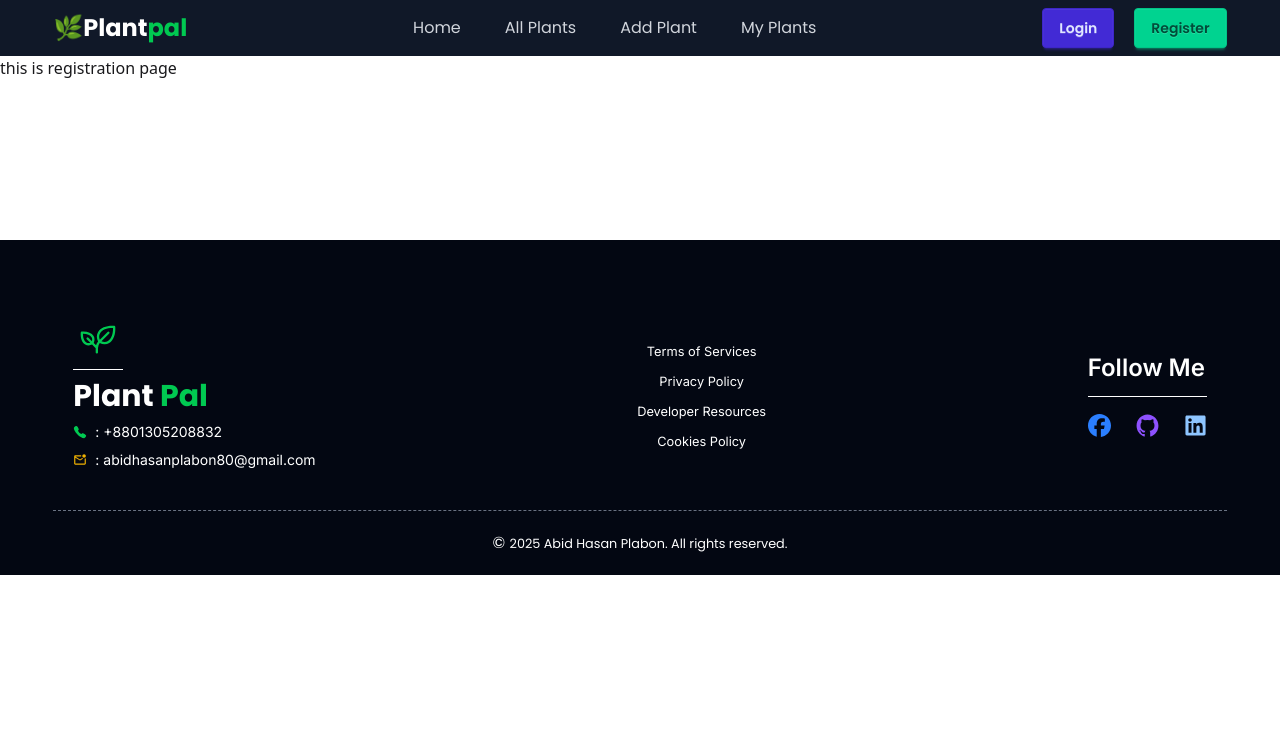
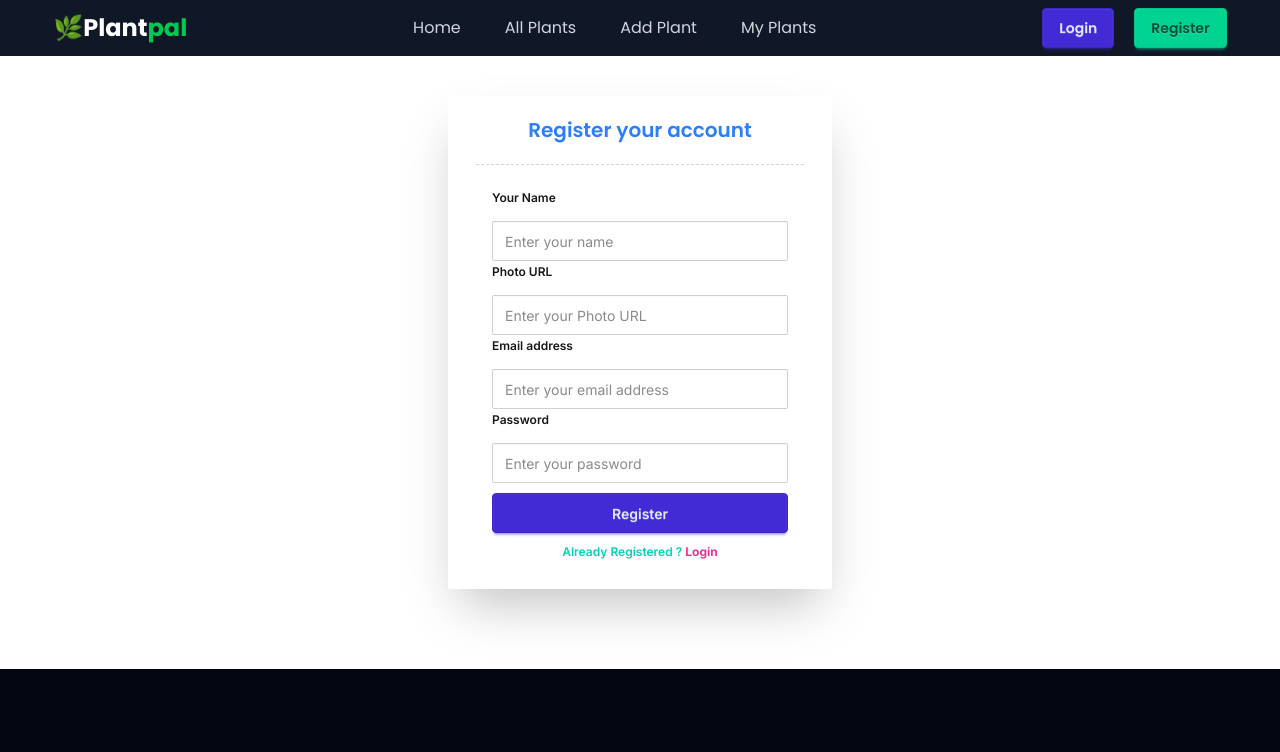
Before and after one commit to DevAbidHasan/B11-A10-Plantpal-client, a React (Vite) app: page /auth/registration in a window 1280 px wide. Shown: the top 752 px of the page. Built offline with nearby package versions, Linux system fonts and the light colour scheme.

Commit message:
added login and registration route and form

```diff
--- a/src/Pages/Login.jsx
+++ b/src/Pages/Login.jsx
@@ -1,10 +1,107 @@
-import React from 'react';
+import React  from 'react';
+import { FcGoogle } from "react-icons/fc";
+import { Helmet } from 'react-helmet';
+import { Link } from 'react-router';
 
 const Login = () => {
+//     const {login}=useContext(AuthContext);
+
+
+
+//     const handleLogin=(e)=>{
+//         e.preventDefault();
+//         const email=e.target.email.value;
+//         const password=e.target.password.value;
+//         // console.log(email, password);
+//         login(email,password)
+//         .then((result)=>{
+//             swal({
+//             title: "Congratulations",
+//             text: "Login successful !!!",
+//             icon: "success",
+//             button: "OK",
+//             });
+//             navigate(`${location.state? location.state : "/"}`);
+//         })
+//         .catch((error)=>{
+//             swal({
+//             title: "Error",
+//             text: "Login failed, Try again !!!",
+//             icon: "error",
+//             button: "OK",
+//             });
+
+//         });
+//     }
+
+//     const handleGoogleLogin = async (e) => {
+//     e.preventDefault();
+
+//     try {
+//         // Optional: Sign out first to clear any saved Firebase session
+//         await signOut(auth);
+
+//         // Create Google provider and force account chooser
+//         const provider = new GoogleAuthProvider();
+//         provider.setCustomParameters({
+//             prompt: 'select_account' // Always ask which account to use
+//         });
+
+//         // Sign in with Google popup
+//         const result = await signInWithPopup(auth, provider);
+
+//         swal({
+//             title: "Congratulations",
+//             text: "Login successful !!!",
+//             icon: "success",
+//             button: "OK",
+//         });
+//         // console.log(result);
+
+//         navigate(`${location.state? location.state : "/"}`);
+
+//     } catch (error) {
+//         // console.error("Google login error:", error);
+//         swal({
+//             title: "Error",
+//             text: "Login failed, Try again !!!",
+//             icon: "error",
+//             button: "OK",
+//         });
+//     }
+// };
+
+
     return (
-        <div>
-            <h2>this is login page</h2>
-        </div>
+         <div className="card mt-10 -mb-20 mx-2 bg-base-100 sm:mx-auto w-full rounded-xs max-w-sm shrink-0 shadow-2xl">
+            <Helmet>
+                <title>
+                    PlantPal || Login
+                </title>
+            </Helmet>
+                        <h2 className='text-center poppins font-semibold py-5 mx-7 border-gray-300 border-dashed border-b text-blue-600 text-xl'>Login your account</h2>
+                        <form  className="card-body mx-2 sm:mx-5">
+                            <fieldset className="fieldset inter">
+                            <label className="font-semibold text-md -mt-1 mb-2">Email address</label>
+
+                            {/* email */}
+
+                            <input required name="email" type="email" className="input w-full rounded-xs bg-base-100 border" placeholder="Enter your email address" />
+
+                            <label className="font-semibold text-md my-2">Password</label>
+
+                            {/* password */}
+
+                            <input required name="password" type="password" className="input w-full rounded-xs border bg-base-100 mb-3" placeholder="Enter your password" />
+
+                            <button type="submit" className="btn -mb-1 btn-primary my-4 ">Login</button>
+                            <button  type="submit" className="btn flex  items-center mt-2 gap-5"><FcGoogle size={25}/>Login with google</button>
+
+                            </fieldset>
+                        </form>
+                        <p className='text-center inter font-semibold text-xs mb-5 text-accent'>Don't Have An Account ? <Link className='font-bold text-secondary' to="/auth/registration">Register</Link></p>
+
+            </div>
     );
 };
 
--- a/src/Pages/Register.jsx
+++ b/src/Pages/Register.jsx
@@ -1,9 +1,45 @@
-import React from 'react';
+import React, { use, useContext } from 'react';
+
+import { Helmet } from 'react-helmet';
+import { Link } from 'react-router';
+
+
 
 const Register = () => {
+
     return (
-        <div>
-            <h2>this is registration page</h2>
+        <div className="card bg-base-100 mt-10 -mb-20 mx-auto w-full rounded-xs max-w-sm shrink-0 shadow-2xl">
+            <Helmet>
+                <title>
+                   PlantPal || Registration
+                </title>
+            </Helmet>
+                        <h2 className='text-center poppins text-blue-500 font-semibold py-5  mx-7 border-gray-300 border-dashed border-b text-xl'>Register your account</h2>
+                        <form className="card-body inter mx-5">
+                            <fieldset className="fieldset">
+                                <label className="font-semibold text-md -mt-1 mb-2">Your Name</label>
+
+                            {/* name */}
+
+                            <input name="name" type="text" required className="input w-full rounded-xs bg-base-100 border" placeholder="Enter your name" />
+                            <label className="font-semibold text-md -mt-1 mb-2">Photo URL</label>
+
+                            {/* email */}
+
+                            <input name="photoURL" required type="text" className="input w-full rounded-xs bg-base-100 border" placeholder="Enter your Photo URL" />
+                             <label className="font-semibold text-md -mt-1 mb-2">Email address</label>
+
+                            {/* email */}
+
+                            <input name="email" required type="email" className="input w-full rounded-xs bg-base-100 border" placeholder="Enter your email address" />
+                            <label className="font-semibold text-md -mt-1 mb-2">Password</label>
+
+                            {/* email */}
+
+                            <input name="password" required type="text" className="input w-full rounded-xs bg-base-100 border" placeholder="Enter your password" />                            <button type="submit" className="btn btn-primary my-1">Register</button>
+                            <p className='text-center font-semibold text-md text-accent'>Already Registered ? <Link className='font-bold text-secondary' to="/auth/login">Login</Link></p>
+                            </fieldset>
+                        </form>
         </div>
     );
 };
--- a/src/components/Header/Navbar.jsx
+++ b/src/components/Header/Navbar.jsx
@@ -60,8 +60,8 @@ const Navbar = () => {
           <NavLink to="/about">All Plants</NavLink>
           <NavLink>Add Plant</NavLink>
           <NavLink>My Plants</NavLink>
-          <Link className="btn btn-primary">Login</Link>
-          <Link className="btn btn-success">Register</Link>
+          <Link to="/auth/login" className="btn btn-primary">Login</Link>
+          <Link to="/auth/registration" className="btn btn-success">Register</Link>
         </div> : <div className='bg-gray-800 overflow-y-hidden fixed z-10 top-0 left-[-150%] w-screen flex flex-col items-center justify-center gap-5 duration-300 ease-in min-h-[380px] max-h-screen'></div>
        }
         <div className='md:flex text-gray-300  md:gap-5 lg:gap-11 items-center justify-center hidden '>
@@ -72,8 +72,8 @@ const Navbar = () => {
 
         </div>
         <div className='md:flex hidden items-center gap-5 justify-between'>
-          <Link className="btn btn-primary">Login</Link>
-          <Link className="btn btn-success">Register</Link>
+          <Link to="/auth/login" className="btn btn-primary">Login</Link>
+          <Link to="/auth/registration" className="btn btn-success">Register</Link>
         </div>
       </div>
     </nav>
```
